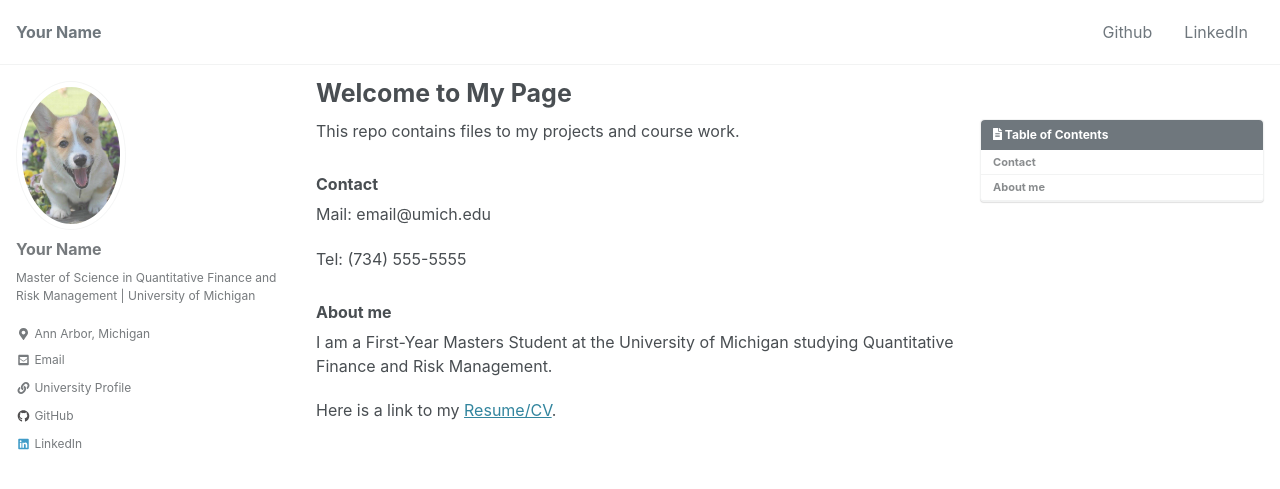
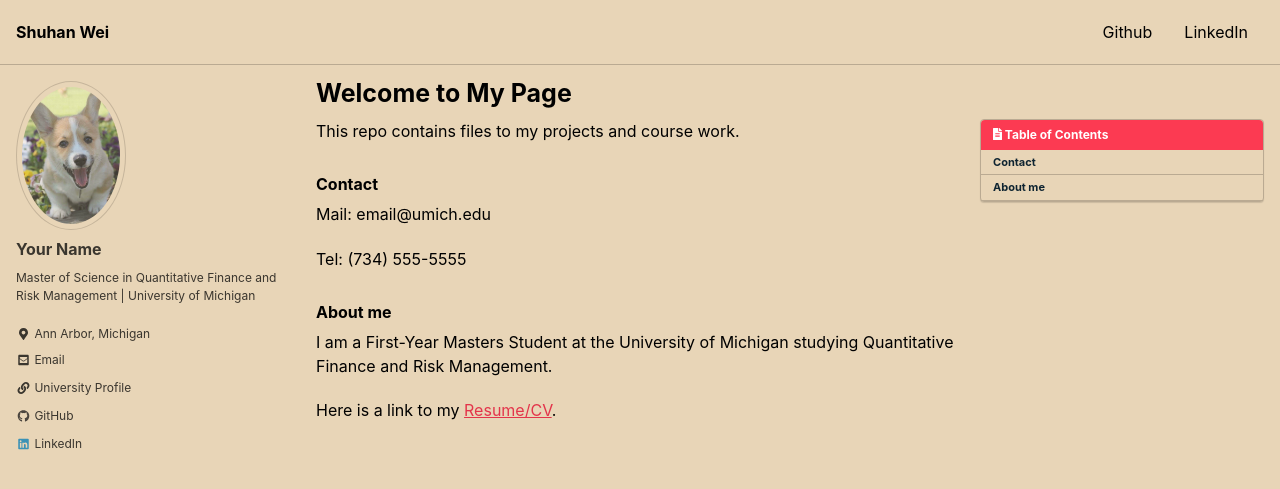
Before and after one commit to wshuhan/wshuhan, a Jekyll site: the page built from _pages/about.md, in a window 1280 px wide and 900 px high. Shown: the top 489 px of the window. Built offline with Jekyll 4.4.1, drawn with Linux system fonts in a browser that asks for light colours; cached includes are drawn as plain includes; nearby versions of some CDN libraries; some of the changed text lies outside the part shown.

Commit message:
Update _config.yml

```diff
--- a/_config.yml
+++ b/_config.yml
@@ -12,17 +12,17 @@
 
 # theme                  : "minimal-mistakes-jekyll"
 # remote_theme           : "mmistakes/minimal-mistakes"
-minimal_mistakes_skin    : "default" # "air", "aqua", "contrast", "dark", "dirt", "neon", "mint", "plum", "sunrise"
+minimal_mistakes_skin    : "sunrise" # "air", "aqua", "contrast", "dark", "dirt", "neon", "mint", "plum", "sunrise"
 
 # Site Settings
 locale                   : "en-US"
-title                    : "Your Name"
+title                    : "Shuhan Wei"
 title_separator          : "-"
-name                     : "Your Name"
-description              : "Master of Science in Quantitative Finance and Risk Management. University of Michigan. Israel Diego"
-url                      : "https://MYGITHUB.github.io" # the base hostname & protocol for your site e.g. "https://mmistakes.github.io"
+name                     : "Shuhan Wei"
+description              : "Master of Science in Quantitative Finance and Risk Management. University of Michigan. Shuhan Wei"
+url                      : "https://wshuhan.github.io" # the base hostname & protocol for your site e.g. "https://mmistakes.github.io"
 baseurl                  : # the subpath of your site, e.g. "/blog"
-repository               : https://github.com/MYGITHUB/MYGITHUB.github.io # GitHub username/repo-name e.g. "mmistakes/minimal-mistakes"
+repository               : https://github.com/wshuhan/wshuhan.github.io # GitHub username/repo-name e.g. "mmistakes/minimal-mistakes"
 teaser                   : # path of fallback teaser image, e.g. "/assets/images/500x300.png"
 # breadcrumbs            : false # true, false (default)
 words_per_minute         : 100
```
